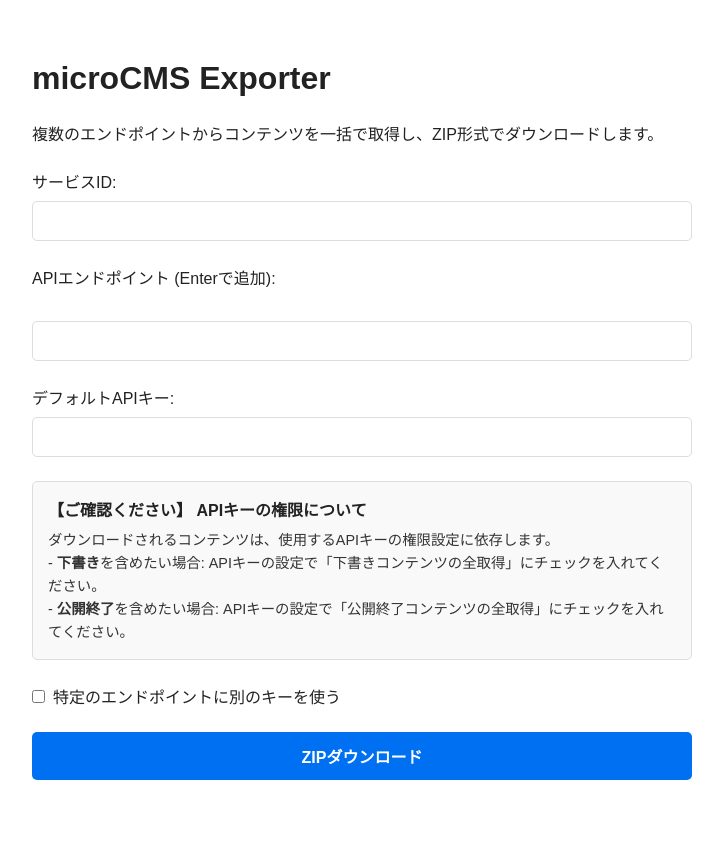
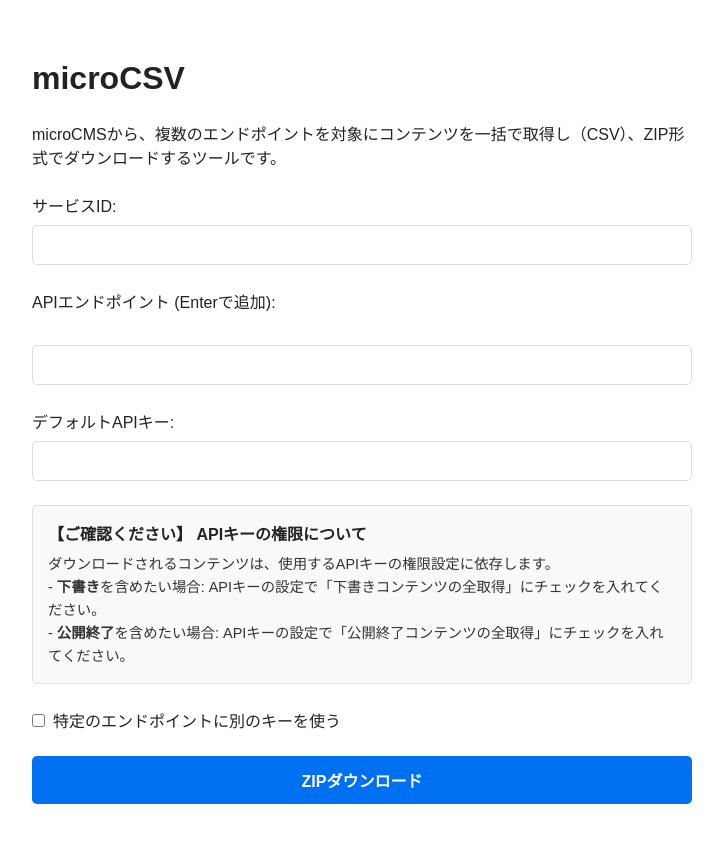
Before and after one commit to shimotsu4431/microCSV, a Next.js app: page / in a window 1280 px wide. Shown: the top 842 px of the page, without its empty margins (278-1001 px from the left). Built offline with nearby package versions, Linux system fonts and the light colour scheme.

Commit message:
タイトルを「microCMS Exporter」から「microCSV」に変更し、説明文を改善

```diff
--- a/app/page.tsx
+++ b/app/page.tsx
@@ -99,14 +99,14 @@
   return (
     <>
       <Head>
-        <title>microCMS Exporter</title>
+        <title>microCSV</title>
       </Head>
       <Toaster position="top-right" />
 
       <main className={styles.main}>
-        <h1>microCMS Exporter</h1>
+        <h1>microCSV</h1>
         <p>
-          複数のエンドポイントからコンテンツを一括で取得し、ZIP形式でダウンロードします。
+          microCMSから、複数のエンドポイントを対象にコンテンツを一括で取得し（CSV）、ZIP形式でダウンロードするツールです。
         </p>
 
         {/* --- 入力フォーム --- */}
```
